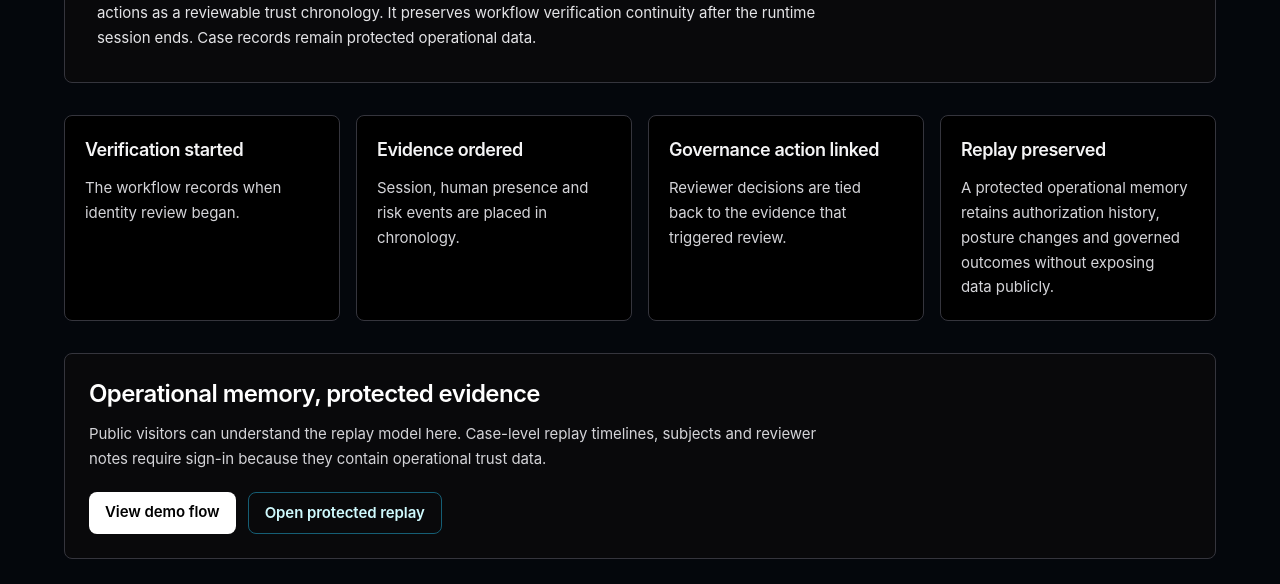
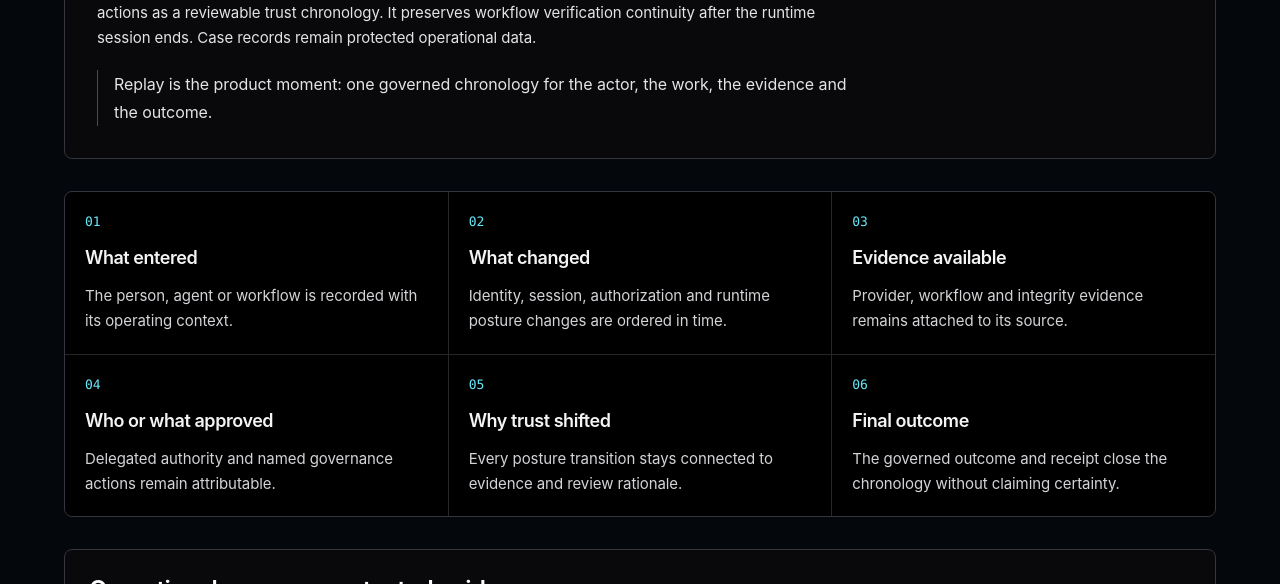
Before and after one commit to emeaexecutive/Cyber-Sentinels-V2, a Next.js app: page /verification-replay in a window 1280 px wide. Shown: the part 326-910 px from the top of the page. Built offline with nearby package versions, Linux system fonts and the light colour scheme; no server answers.

Commit message:
Improve creative identity and technical build excellence

```diff
--- a/app/api/agents/route.ts
+++ b/app/api/agents/route.ts
@@ -123,13 +123,13 @@ export async function POST(req: Request) {
     capabilities: jsonArray(payload.capabilities, ["workflow_review"]),
     permissions: jsonArray(payload.permissions, ["review_only"]),
     trust_score: score(payload.trust_score),
-    status: text(payload.status, "pending"),
-    registry_status: text(payload.registry_status, "pending_review"),
+    status: "pending",
+    registry_status: "pending_review",
     identity_claims: jsonRecords(payload.identity_claims),
     trust_lineage: jsonRecords(payload.trust_lineage),
     last_trust_recalculation_reason:
       text(payload.last_trust_recalculation_reason, "Initial registry review") || null,
-    verification_status: text(payload.verification_status ?? payload.status, "pending"),
+    verification_status: "pending",
     declared_purpose: text(payload.declared_purpose ?? payload.purpose, "Enterprise trust and governance support"),
     operational_scope: text(payload.operational_scope ?? payload.permission_scope, "review_only"),
     last_activity_at: text(payload.last_activity_at) || null,
--- a/app/design-partner/page.tsx
+++ b/app/design-partner/page.tsx
@@ -40,6 +40,10 @@ export default function DesignPartnerPage() {
           <p className="mt-4 max-w-3xl text-sm leading-7 text-zinc-300">
             Security, talent, risk and governance teams can review evidence, session integrity,
             governance actions and replay without relying on unsupported trust claims.
+          </p>
+          <p className="mt-4 max-w-3xl text-sm leading-7 text-zinc-200">
+            We do not give enterprises another AI tool. We verify the actor, the
+            work and the evidence behind critical workflows.
           </p>
           <EvidenceDisclaimer className="mt-6 max-w-3xl" />
           <div className="mt-8 flex flex-wrap gap-3">
--- a/app/enterprise/page.tsx
+++ b/app/enterprise/page.tsx
@@ -20,11 +20,14 @@ const coordinationControls = [
 
 const regulatedWorkflows = [
   ["Fintech operations", "Preserve identity, delegated authority and approval evidence across payment, account and exception workflows."],
+  ["Banking approvals", "Keep initiator, service-account activity, policy checks and dual-control decisions in one governed chronology."],
   ["Insurance claims", "Connect intake evidence, automation, adjuster review and governed outcome in one replayable chronology."],
   ["Underwriting", "Keep data inputs, API actors, decision support, approvals and policy exceptions accountable over time."],
   ["Enterprise onboarding", "Continuously verify human and non-human actors as access, evidence and responsibilities change."],
+  ["Vendor onboarding", "Connect third-party identity, API access, evidence collection, exceptions and accountable approval."],
   ["Hiring", "Link candidate identity, session integrity, reviewer action and verification receipts without replacing human judgment."],
   ["Workflow approvals", "Retain who or what acted, under which authority, what changed and who approved the outcome."],
+  ["AI-agent operations", "Evaluate runtime risk, delegated scope, evidence and intervention across agent-led work."],
 ];
 
 export default function EnterprisePage() {
--- a/app/investor/page.tsx
+++ b/app/investor/page.tsx
@@ -40,6 +40,10 @@ export default function InvestorPage() {
           <p className="mt-4 max-w-3xl text-sm leading-7 text-zinc-300">
             The initial wedge is Hiring Security and Session Integrity: workflows where synthetic
             applicants, proxy interviews and injected sessions create immediate enterprise risk.
+          </p>
+          <p className="mt-4 max-w-3xl text-sm leading-7 text-zinc-200">
+            We do not give enterprises another AI tool. We verify the actor, the
+            work and the evidence behind critical workflows.
           </p>
           <div className="mt-8 flex flex-wrap gap-3">
             <Link href="/demo/hiring-attack" className="brand-primary-action brand-action-large text-sm">
--- a/app/platform/page.tsx
+++ b/app/platform/page.tsx
@@ -19,7 +19,7 @@ export default function PlatformPage() {
             Trust Operations platform
           </p>
           <h1 className="mt-4 text-4xl font-semibold md:text-5xl">
-            Persistent operational trust for humans, agents and workflows.
+            Operational trust for intelligent systems.
           </h1>
           <p className="mt-4 max-w-3xl text-sm leading-7 text-zinc-300">
             Cyber Sentinels is the operational trust and verification layer for
@@ -36,6 +36,10 @@ export default function PlatformPage() {
             The platform keeps workflow decisions explainable without replacing
             accountable human authority or turning trust into a permanent score.
           </p>
+          <p className="mt-5 max-w-3xl border-l border-cyan-800 pl-4 text-base leading-7 text-zinc-200">
+            We do not give enterprises another AI tool. We verify the actor, the
+            work and the evidence behind critical workflows.
+          </p>
         </section>
 
         <section className="mt-8 grid gap-4 md:grid-cols-2 lg:grid-cols-4">
--- a/app/trust-center/page.tsx
+++ b/app/trust-center/page.tsx
@@ -126,6 +126,10 @@ export default async function TrustCenterPage() {
                 Continuous verification shows what changed now. Replay preserves
                 the governed operational memory of how it changed across people,
                 AI agents, service accounts and API actors.
+              </p>
+              <p className="mt-3 max-w-3xl text-sm leading-7 text-zinc-300">
+                We do not give enterprises another AI tool. We verify the actor,
+                the work and the evidence behind critical workflows.
               </p>
             </div>
             <State value={snapshot.badge} />
--- a/app/verification-replay/page.tsx
+++ b/app/verification-replay/page.tsx
@@ -1,10 +1,12 @@
 import Link from "next/link";
 
 const replayFlow = [
-  ["Verification started", "The workflow records when identity review began."],
-  ["Evidence ordered", "Session, human presence and risk events are placed in chronology."],
-  ["Governance action linked", "Reviewer decisions are tied back to the evidence that triggered review."],
-  ["Replay preserved", "A protected operational memory retains authorization history, posture changes and governed outcomes without exposing data publicly."],
+  ["01", "What entered", "The person, agent or workflow is recorded with its operating context."],
+  ["02", "What changed", "Identity, session, authorization and runtime posture changes are ordered in time."],
+  ["03", "Evidence available", "Provider, workflow and integrity evidence remains attached to its source."],
+  ["04", "Who or what approved", "Delegated authority and named governance actions remain attributable."],
+  ["05", "Why trust shifted", "Every posture transition stays connected to evidence and review rationale."],
+  ["06", "Final outcome", "The governed outcome and receipt close the chronology without claiming certainty."],
 ];
 
 export default function VerificationReplayPage() {
@@ -24,12 +26,17 @@ export default function VerificationReplayPage() {
             chronology. It preserves workflow verification continuity after the
             runtime session ends. Case records remain protected operational data.
           </p>
+          <p className="mt-5 max-w-3xl border-l border-cyan-800 pl-4 text-base leading-7 text-zinc-200">
+            Replay is the product moment: one governed chronology for the actor,
+            the work, the evidence and the outcome.
+          </p>
         </section>
 
-        <section className="mt-8 grid gap-4 md:grid-cols-2 lg:grid-cols-4">
-          {replayFlow.map(([title, copy]) => (
-            <article key={title} className="rounded-lg border border-zinc-800 bg-black p-5">
-              <h2 className="text-lg font-semibold text-zinc-100">{title}</h2>
+        <section className="mt-8 grid gap-px overflow-hidden rounded-lg border border-zinc-800 bg-zinc-800 md:grid-cols-2 lg:grid-cols-3">
+          {replayFlow.map(([step, title, copy]) => (
+            <article key={title} className="min-w-0 bg-black p-5">
+              <p className="font-mono text-xs text-cyan-300">{step}</p>
+              <h2 className="mt-3 text-lg font-semibold text-zinc-100">{title}</h2>
               <p className="mt-3 text-sm leading-6 text-zinc-400">{copy}</p>
             </article>
           ))}
@@ -41,8 +48,8 @@ export default function VerificationReplayPage() {
             Public visitors can understand the replay model here. Case-level replay timelines, subjects and reviewer notes require sign-in because they contain operational trust data.
           </p>
           <div className="mt-5 flex flex-wrap gap-3">
-            <Link href="/demo/hiring-attack" className="rounded-lg bg-white px-4 py-2 text-sm font-semibold text-black hover:bg-cyan-100">
-              View demo flow
+            <Link href="/replay/demo?scenario=proxy-candidate-interview" className="rounded-lg bg-white px-4 py-2 text-sm font-semibold text-black hover:bg-cyan-100">
+              Experience Replay
             </Link>
             <Link href="/trust-replay" className="rounded-lg border border-cyan-800 px-4 py-2 text-sm font-semibold text-cyan-100 hover:border-cyan-400">
               Open protected replay
--- a/lib/providers/signals.ts
+++ b/lib/providers/signals.ts
@@ -209,6 +209,26 @@ export function buildWorkflowProviderSignals(input: {
     snapshot.providerVerificationState ??
     snapshot.verification_status;
 
+  const hasProviderEvidence = Boolean(
+    input.providerVerificationState ||
+    input.identityConfidence !== undefined ||
+    input.sessionIntegrity !== undefined ||
+    input.riskFlags ||
+    input.evidenceReferences?.length ||
+    snapshot.provider_id ||
+    snapshot.providerId ||
+    snapshot.provider_name ||
+    snapshot.providerName ||
+    snapshot.external_verification_source ||
+    snapshot.provider_verification_state ||
+    snapshot.providerVerificationState ||
+    snapshot.verification_status
+  );
+
+  if (!hasProviderEvidence) {
+    return [];
+  }
+
   return [
     normalizeProviderSignal({
       providerId: normalizedProviderId,
```
Also changed, not shown: app/api/governance/routing/route.ts (+11 -5 lines), app/replay/[id]/page.tsx (+10 -10 lines), 3 other files (tests, documents, lock files or other folders).
